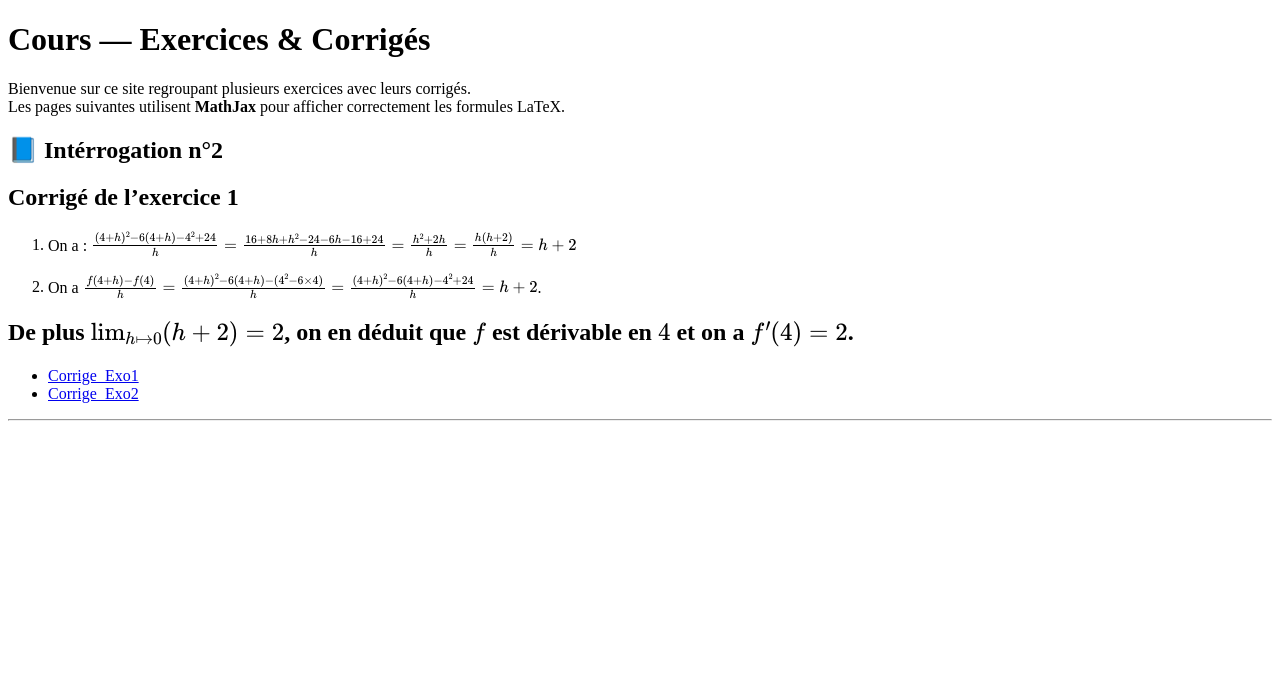
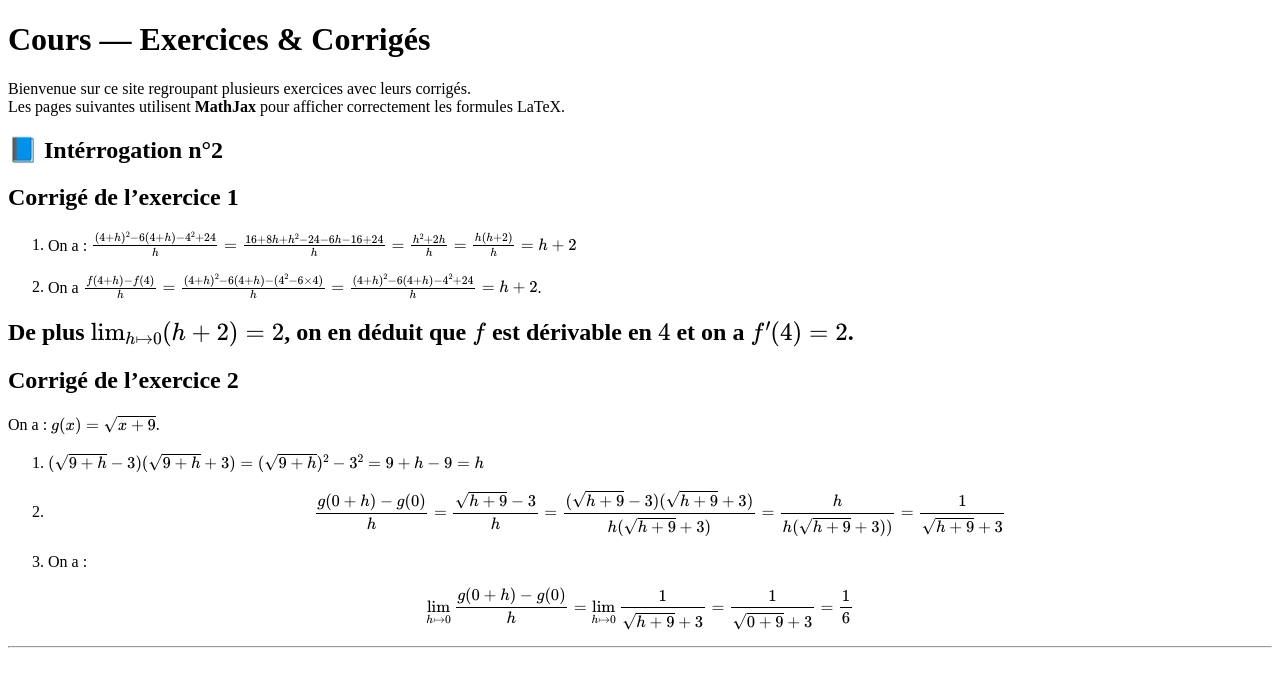
Before and after one commit to mebalou/Evaluations_1Spe_M_LOUNIS, a Jekyll site: the page built from index.md, in a window 1280 px wide. Shown: the top 687 px of the page. Built offline with Jekyll 4.4.1, drawn with Linux system fonts in a browser that asks for light colours.

Commit message:
Update index.md

```diff
--- a/index.md
+++ b/index.md
@@ -19,12 +19,28 @@ $$.
 
 De plus $\lim_{h\mapsto 0}  (h+2)=2$, on en déduit que $f$ est dérivable en $4$ et on a $f'(4)=2$.
 ---
+## Corrigé de l'exercice 2
+
+On a : $g(x)=\sqrt{x+9}$.
+1. $(\sqrt{9+h}-3)(\sqrt{9+h}+3)=(\sqrt{9+h})^2-3^2=9+h-9=h$
+2.
+$$ \frac{g(0+h)-g(0)}{h}=\frac{\sqrt{h+9}-3}{h}
+   =\frac{(\sqrt{h+9}-3)(\sqrt{h+9}+3)}{h(\sqrt{h+9}+3)}
+=\frac{h}{h(\sqrt{h+9}+3))}
+   =\frac{1}{\sqrt{h+9}+3}$$
 
 
-- [Corrige_Exo1](Exo1.md)
-- [Corrige_Exo2](Exo2.md)
 
+3. On a :
+
+$$\lim_{h\mapsto 0} \frac{g(0+h)-g(0)}{h}
+ =\lim_{h\mapsto 0} \frac{1}{\sqrt{h+9}+3}
+=\frac{1}{\sqrt{0+9}+3}
+   =\frac{1}{6}$$
 
 ---
 
+
+
+
 <script src="https://cdn.jsdelivr.net/npm/mathjax@3/es5/tex-mml-chtml.js"></script>
```
